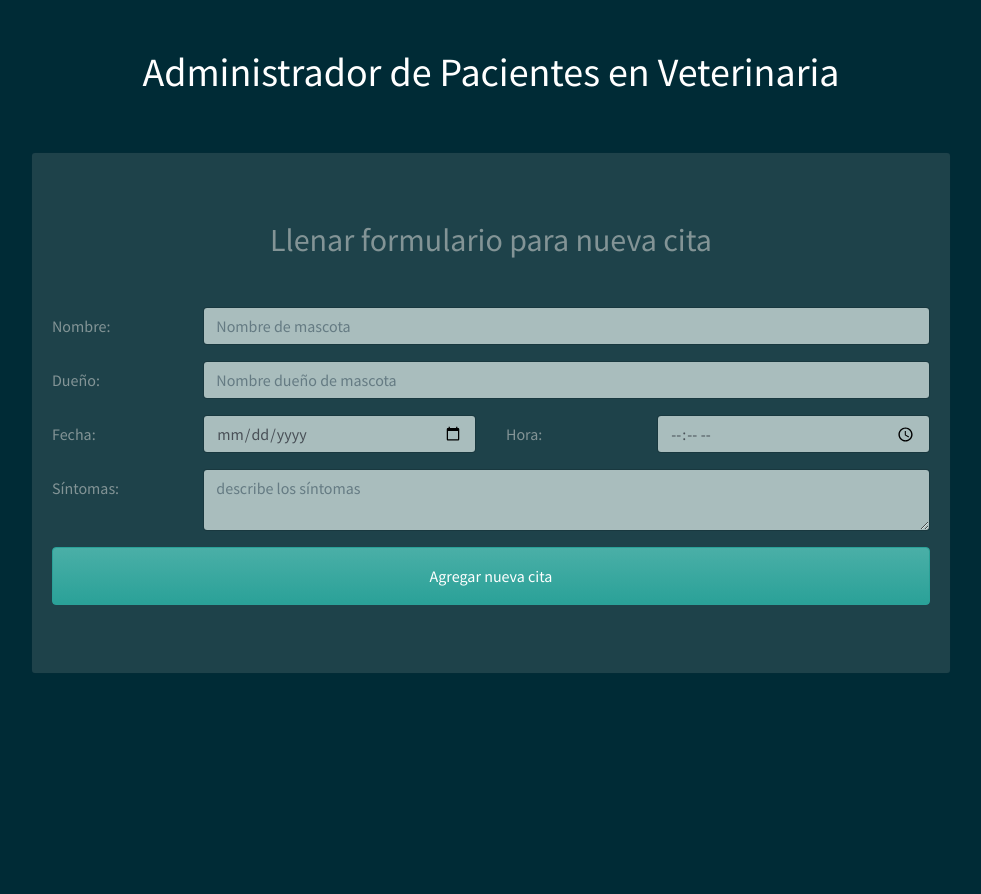
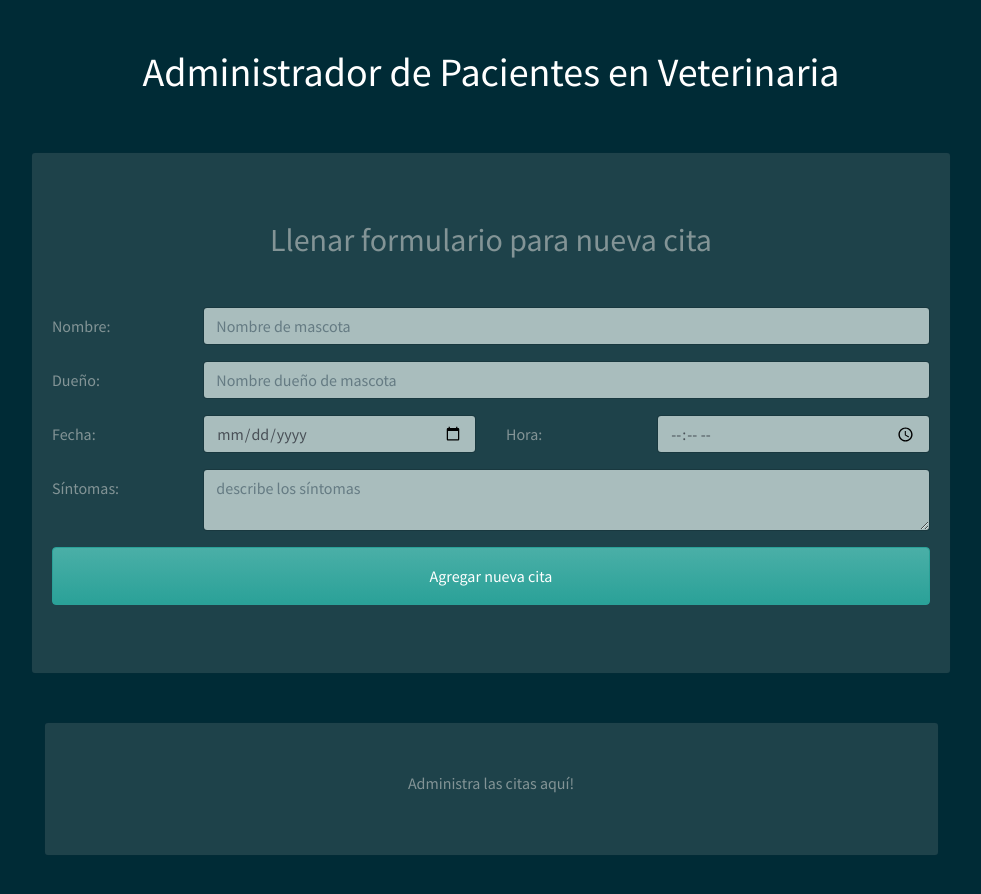
Before and after one commit to adrian1426/AdministradorPacientesVeterinaria, a React (Create React App) app: page / in a window 1280 px wide. Shown: the top 894 px of the page, without its empty margins (149-1130 px from the left). Before the commit the page ends 800 px from the top, so only its background shows below. Built offline with nearby package versions, Linux system fonts and the light colour scheme.

Commit message:
lista de citas

```diff
--- a/src/App.js
+++ b/src/App.js
@@ -2,6 +2,7 @@
 import './bootstrap.min.css';
 import Header from './components/Header';
 import NuevaCita from './components/NuevaCita';
+import ListaCitas from './components/ListaCitas';
 
 class App extends Component {
   state = {
@@ -34,6 +35,12 @@
           </div>
         </div>
 
+        <div className="mt-5 col-md-10 mx-auto">
+          <ListaCitas
+            citas={this.state.citas}
+          />
+        </div>
+
       </div>
 
     );
--- /dev/null
+++ b/src/components/Cita.js
@@ -0,0 +1,17 @@
+import React from 'react';
+
+const Cita = ({cita}) =>(
+    <div className="media mt-3">
+        <div className="media-body">
+            <h3 className="mt-0">{cita.mascota}</h3>
+            <p className="card-text"><span>Nombre Dueño: </span>{cita.propietario}</p>
+            <p className="card-text"><span>Fecha: </span>{cita.fecha}</p>
+            <p className="card-text"><span>Hora: </span>{cita.hora}</p>
+            <p className="card-text"><span>Sintomas: </span></p>
+            <p className="card-text">{cita.sintomas}</p>
+        </div>
+    </div>
+);
+
+
+export default Cita;
--- /dev/null
+++ b/src/components/ListaCitas.js
@@ -0,0 +1,22 @@
+import React from 'react';
+import Cita from './Cita';
+
+const ListaCitas = ({citas}) =>(
+    <div className="card mt-2 py-5">
+            <div className="card-title text-center">
+            Administra las citas aquí!
+            </div>
+
+            <div className="lista-citas">
+            {
+                citas.map(cita =>(
+                    <Cita
+                        key={cita.id}
+                        cita={cita}
+                    />
+                ))
+            }
+            </div>
+    </div>
+);
+export default ListaCitas;
```
